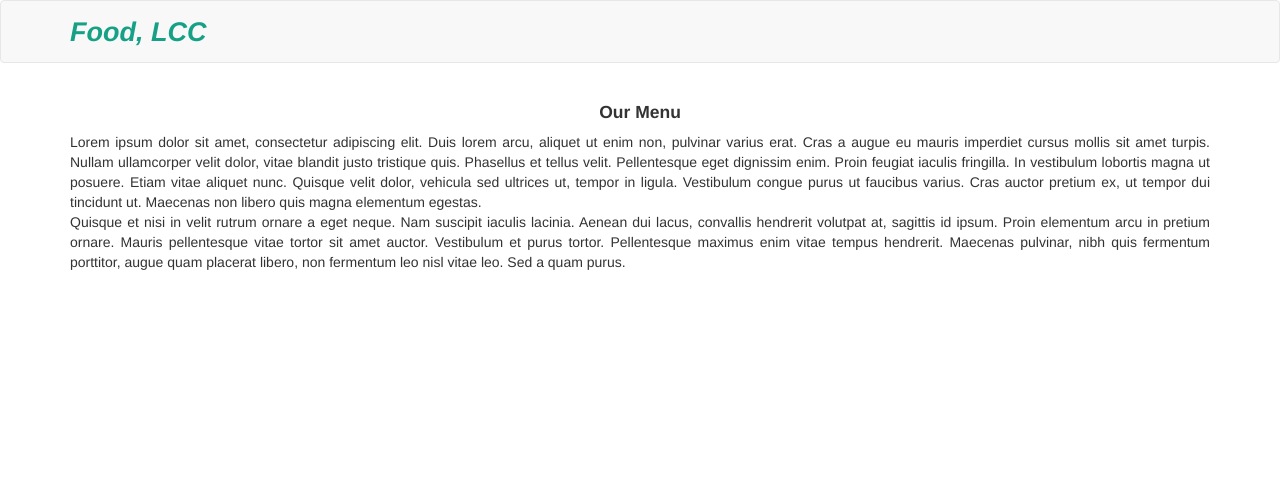
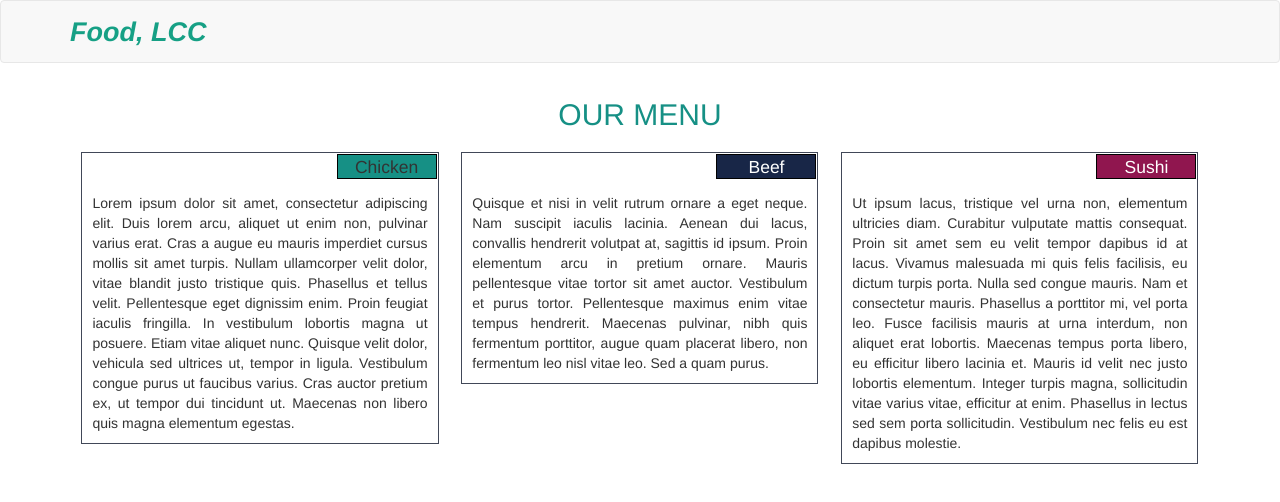
Before and after one commit to AvalonVX/coursera_assignments_ajvm, a plain HTML site: page TaskMod3/index.html in a window 1280 px wide. Drawn offline with Linux system fonts and the light colour scheme.

Commit message:
Added new sections

```diff
--- a/TaskMod3/css/styles.css
+++ b/TaskMod3/css/styles.css
@@ -43,3 +43,100 @@ header #collapsable-menu-button {
   font-size: 1.25em;
   font-weight: bold;
 }
+
+* {
+  box-sizing: border-box;
+}
+
+body {
+  margin: 0;
+}
+
+h2 {
+  margin-top: 15px;
+  text-transform: uppercase;
+  color: #169085;
+}
+
+p {
+  text-align: justify;
+}
+
+.row-container {
+  position: relative;
+  /*border: 2px solid #131b24;*/
+  overflow: hidden;
+}
+/* NON GRADED STYLES*/
+/* Desktop View */
+
+@media (min-width: 992px) {
+  .col-lg-30p {
+    position: relative;
+    float: left;
+    width: 31.33%;
+    margin: 1%;
+    border: 1px solid #414858;
+    padding-left: 10px;
+    padding-right: 10px;
+  }
+}
+
+/* Tablet View */
+
+@media (min-width: 768px) and (max-width: 991px) {
+  .col-md-100p,
+  .col-md-50p {
+    position: relative;
+    float: left;
+    margin: 1%;
+    border: 1px solid #414858;
+    padding-left: 10px;
+    padding-right: 10px;
+  }
+  .col-md-100p {
+    width: 96%;
+  }
+  .col-md-50p {
+    width: 48%;
+  }
+}
+
+/* Mobile View*/
+
+@media (max-width: 767px) {
+  .col-sm-100p {
+    float: left;
+    position: relative;
+    width: 96%;
+    margin: 2%;
+    border: 1px solid #414858;
+    padding-left: 10px;
+    padding-right: 10px;
+  }
+}
+
+.section-title {
+  position: absolute;
+  width: 100px;
+  height: 25px;
+  top: 1px;
+  right: 1px;
+  border: 1px solid black;
+  font-size: 125%;
+  text-align: center;
+}
+
+#title-section-1 {
+  background-color: #169085;
+}
+
+#title-section-2 {
+  background-color: #182647;
+  color: white;
+}
+
+#title-section-3 {
+  color: white;
+  background-color: #90164f;
+}
--- a/TaskMod3/index.html
+++ b/TaskMod3/index.html
@@ -79,25 +79,57 @@
 
     <!--BODY TEXT-->
     <div class="container">
-      <h2 id="menu-title" class="text-center">Our Menu</h2>
-      <p class="text-justify">
+        <h2 id="main-title" class="text-center">Our Menu</h2>
+        <div class="row-container">
+          <section class="col-lg-30p col-md-50p col-sm-100p">
+            <span id="title-section-1" class="section-title">Chicken</span>
+            <br /><br />
+            <p>
               Lorem ipsum dolor sit amet, consectetur adipiscing elit. Duis lorem
-        arcu, aliquet ut enim non, pulvinar varius erat. Cras a augue eu mauris
-        imperdiet cursus mollis sit amet turpis. Nullam ullamcorper velit dolor,
-        vitae blandit justo tristique quis. Phasellus et tellus velit.
-        Pellentesque eget dignissim enim. Proin feugiat iaculis fringilla. In
-        vestibulum lobortis magna ut posuere. Etiam vitae aliquet nunc. Quisque
-        velit dolor, vehicula sed ultrices ut, tempor in ligula. Vestibulum
-        congue purus ut faucibus varius. Cras auctor pretium ex, ut tempor dui
-        tincidunt ut. Maecenas non libero quis magna elementum egestas.<br />
+              arcu, aliquet ut enim non, pulvinar varius erat. Cras a augue eu
+              mauris imperdiet cursus mollis sit amet turpis. Nullam ullamcorper
+              velit dolor, vitae blandit justo tristique quis. Phasellus et tellus
+              velit. Pellentesque eget dignissim enim. Proin feugiat iaculis
+              fringilla. In vestibulum lobortis magna ut posuere. Etiam vitae
+              aliquet nunc. Quisque velit dolor, vehicula sed ultrices ut, tempor in
+              ligula. Vestibulum congue purus ut faucibus varius. Cras auctor
+              pretium ex, ut tempor dui tincidunt ut. Maecenas non libero quis magna
+              elementum egestas.
+            </p>
+          </section>
+
+          <section class="col-lg-30p col-md-50p col-sm-100p">
+            <span id="title-section-2" class="section-title">Beef</span>
+            <br /><br />
+            <p>
               Quisque et nisi in velit rutrum ornare a eget neque. Nam suscipit
               iaculis lacinia. Aenean dui lacus, convallis hendrerit volutpat at,
               sagittis id ipsum. Proin elementum arcu in pretium ornare. Mauris
               pellentesque vitae tortor sit amet auctor. Vestibulum et purus tortor.
               Pellentesque maximus enim vitae tempus hendrerit. Maecenas pulvinar,
-        nibh quis fermentum porttitor, augue quam placerat libero, non fermentum
-        leo nisl vitae leo. Sed a quam purus.
+              nibh quis fermentum porttitor, augue quam placerat libero, non
+              fermentum leo nisl vitae leo. Sed a quam purus.
             </p>
+          </section>
+
+          <section class="col-lg-30p col-md-100p col-sm-100p">
+            <span id="title-section-3" class="section-title">Sushi</span>
+            <br /><br />
+            <p>
+              Ut ipsum lacus, tristique vel urna non, elementum ultricies diam.
+              Curabitur vulputate mattis consequat. Proin sit amet sem eu velit
+              tempor dapibus id at lacus. Vivamus malesuada mi quis felis facilisis,
+              eu dictum turpis porta. Nulla sed congue mauris. Nam et consectetur
+              mauris. Phasellus a porttitor mi, vel porta leo. Fusce facilisis
+              mauris at urna interdum, non aliquet erat lobortis. Maecenas tempus
+              porta libero, eu efficitur libero lacinia et. Mauris id velit nec
+              justo lobortis elementum. Integer turpis magna, sollicitudin vitae
+              varius vitae, efficitur at enim. Phasellus in lectus sed sem porta
+              sollicitudin. Vestibulum nec felis eu est dapibus molestie.
+            </p>
+          </section>
+        </div>
+      </body>
     </div>
   </body>
 </html>
```
Lines whose indentation alone changed are shown as unchanged.
